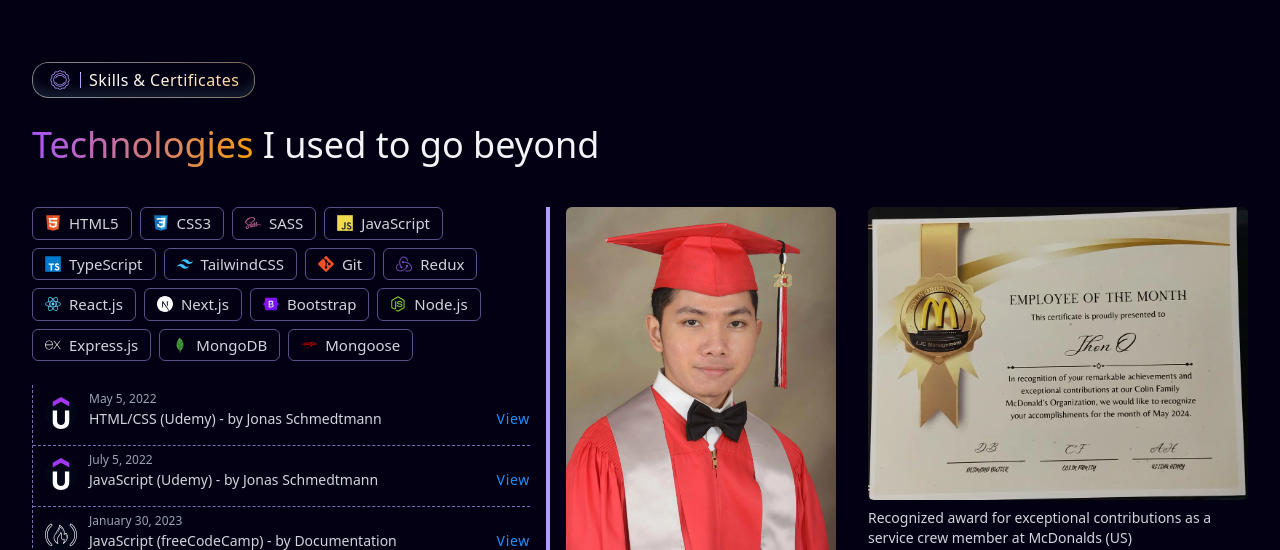
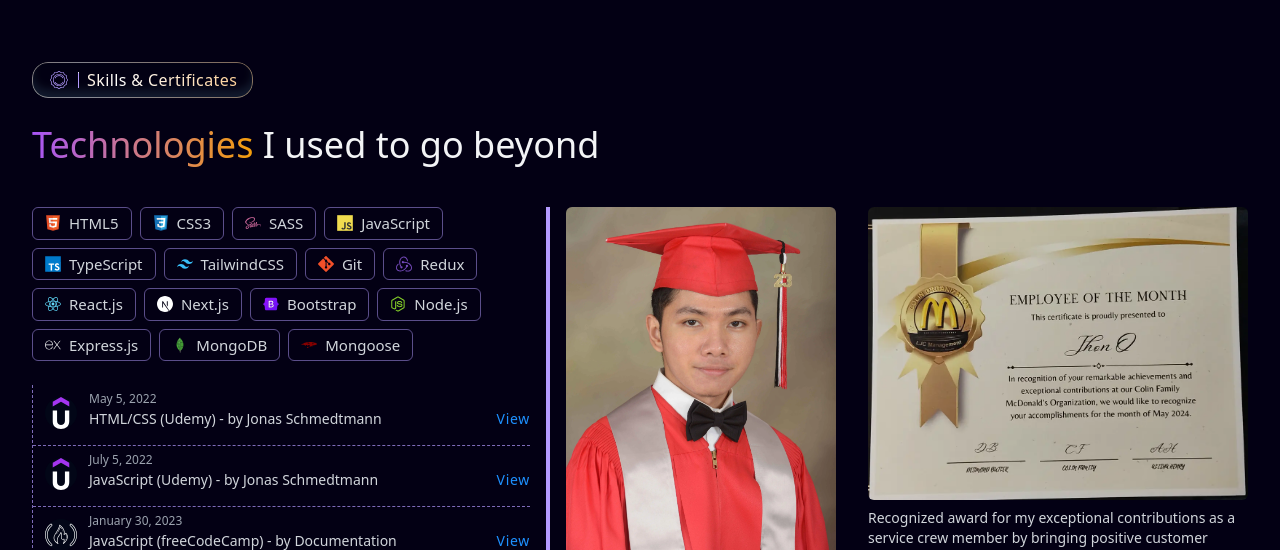
Before and after one commit to okayda/next-portfolio-upgrade, a Next.js app: page / in a window 1280 px wide. Shown: the part 790-1340 px from the top of the page. Built offline with nearby package versions, Linux system fonts and the light colour scheme.

Commit message:
Add minor adjustment at Footer

```diff
--- a/components/animation/GradientText.tsx
+++ b/components/animation/GradientText.tsx
@@ -8,7 +8,7 @@ export default function GradientText({ text = "Your text" }: { text: string }) {
         <div
           className={`absolute inset-0 block h-full w-full animate-gradient bg-gradient-to-r from-[#FFAA40]/50 via-[#FFF]/50 to-[#FFAA40]/50 bg-[length:var(--bg-size)_100%] p-[1px] [border-radius:inherit] ![mask-composite:subtract] [mask:linear-gradient(#fff_0_0)_content-box,linear-gradient(#fff_0_0)]`}
         />
-        <Image src="/svgs/star.svg" alt="" width={24} height={24} />
+        <Image src="/svgs/star.svg" alt="" width={22} height={22} />
         <hr className="mx-2 h-4 w-[1px] shrink-0 bg-[#B49BFF]" />{" "}
         <span
           className={cn(
--- a/components/main/Footer.tsx
+++ b/components/main/Footer.tsx
@@ -1,12 +1,12 @@
 export default function Footer() {
   return (
-    <div className="pb-6 pt-16 text-center text-sm font-medium text-gray-400">
+    <div className="pt-16 text-center text-sm font-medium text-gray-400 xs:pb-6">
       <p>
         Created from my
         <span className="text-rose-400"> Hearth</span> &
         <span className="text-cyan-400"> Curiosity</span>
       </p>
-      <p>
+      <p className="h-full">
         <meta itemProp="copyrightYear" content="2024" />
         Copyright © 2024 Design, Inspired, Developed by{" "}
         <span itemProp="creator" className="block text-amber-400 xs:inline">
--- a/components/main/Projects.tsx
+++ b/components/main/Projects.tsx
@@ -3,7 +3,7 @@ import { projects } from "@/constants";
 
 export default function Projects() {
   return (
-    <section className="py-36" itemScope itemType="https://schema.org/ItemList">
+    <section className="my-36" itemScope itemType="https://schema.org/ItemList">
       <div className="mx-auto grid max-w-[410px] gap-10 sm:max-w-[800px] sm:grid-cols-2 sm:gap-4 lg:max-w-[1260px] lg:grid-cols-3 lg:gap-6">
         {projects.map((project, i) => (
           <ProjectContent
--- a/components/sub/SkillsContent.tsx
+++ b/components/sub/SkillsContent.tsx
@@ -9,7 +9,7 @@ export default function SkillsContent() {
     <div
       itemScope
       itemType="https://schema.org/Person"
-      className="pb-20 pt-48 lg:pb-48"
+      className="mb-20 mt-48 lg:mb-48"
     >
       <div className="mb-6 flex xs:justify-center lg:justify-start">
         <GradientText text="Skills & Certificates" />
@@ -134,8 +134,9 @@ export default function SkillsContent() {
                 itemProp="caption"
                 className="text-center text-sm font-medium text-gray-300 md:text-left lg:text-center xl:text-left"
               >
-                Recognized award for exceptional contributions as a service crew
-                member at McDonalds (US)
+                Recognized award for my exceptional contributions as a service
+                crew member by bringing positive customer feedback to our
+                McDonalds branch (US)
               </figcaption>
             </figure>
           </div>
```
